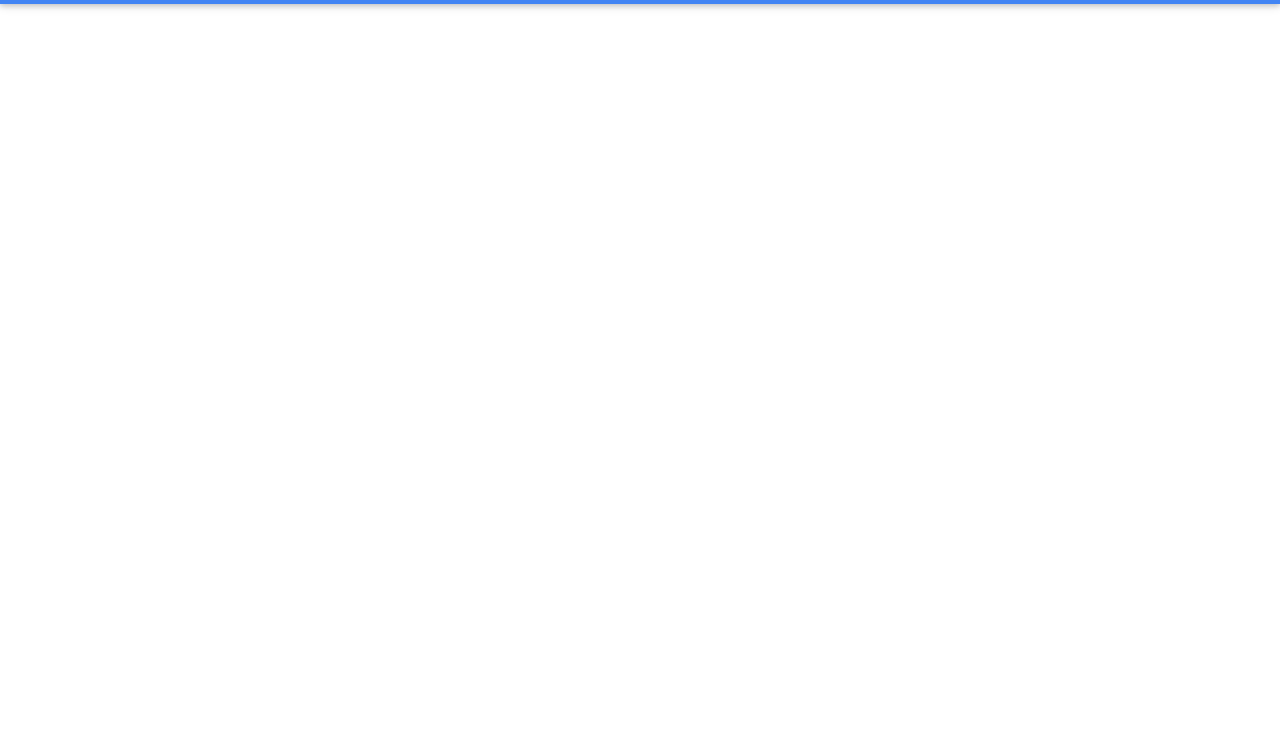
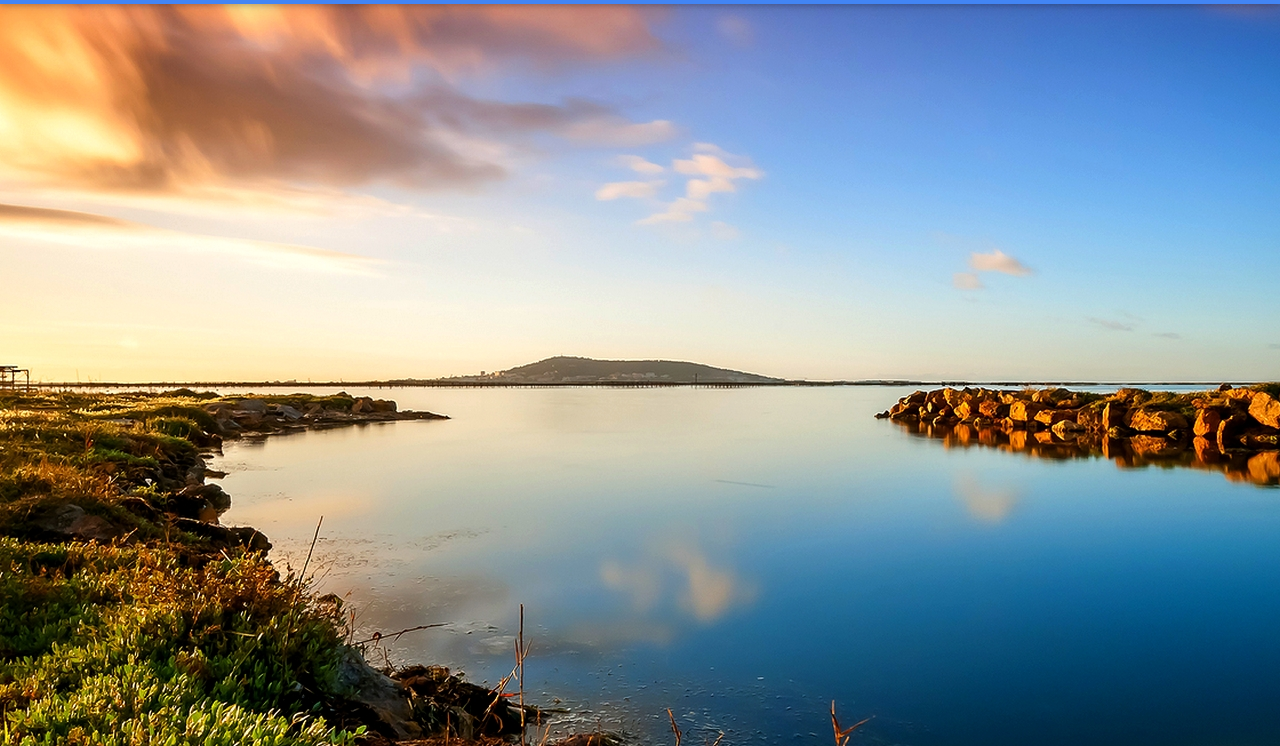
Before and after one commit to vish01/Landing-Page, a plain HTML site: page index.html in a window 1280 px wide. Shown: the part 54-800 px from the top of the page. Drawn offline with nearby package versions, Linux system fonts and the light colour scheme.

Commit message:
added background

```diff
--- a/index.html
+++ b/index.html
@@ -8,6 +8,8 @@
         <link href="https://cdnjs.cloudflare.com/ajax/libs/twitter-bootstrap/4.1.3/css/bootstrap.min.css" rel="stylesheet">
         <!-- Material Design Bootstrap -->
         <link href="https://cdnjs.cloudflare.com/ajax/libs/mdbootstrap/4.6.1/css/mdb.min.css" rel="stylesheet">
+
+        <link rel="stylesheet" href="style.css">
 
         <!-- JQuery -->
         <script type="text/javascript" src="https://cdnjs.cloudflare.com/ajax/libs/jquery/3.3.1/jquery.min.js"></script>
@@ -21,7 +23,7 @@
     <body>
         <header>
         <!-- Navbar-->
-         <nav class="navbar navbar-expand-lg navbar-dark primary-color">
+         <nav class="navbar navbar-expand-lg navbar-dark primary-color fixed-top">
             <div class="container">
             <!--Navbar brand-->
             <a class="navar-brand" href="#">Navbar</a>
@@ -66,7 +68,12 @@
                     </div>
     </div>
 </nav>
+<!-- Mask-->
+<div id="intro" class="view">
+    <div class="mask">
 
+    </div>
+</div>
         </header>
 
 
--- /dev/null
+++ b/style.css
@@ -0,0 +1,9 @@
+html,
+body,
+header,
+#intro {
+    height: 100%;
+}
+#intro{
+    background: url("nature.jpg")no-repeat center center fixed;
+}
```
Also changed, not shown: nature.jpg (added).
